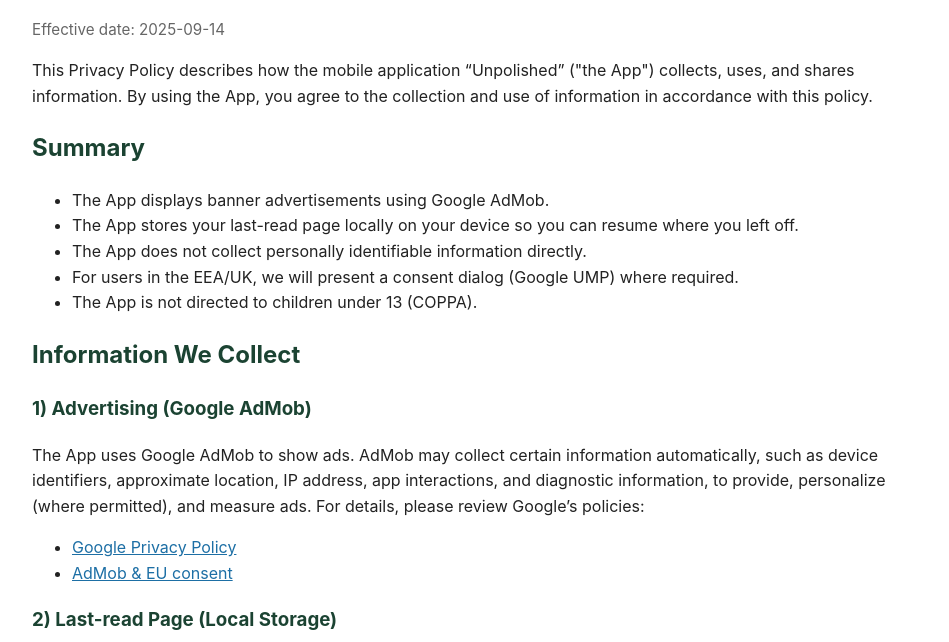
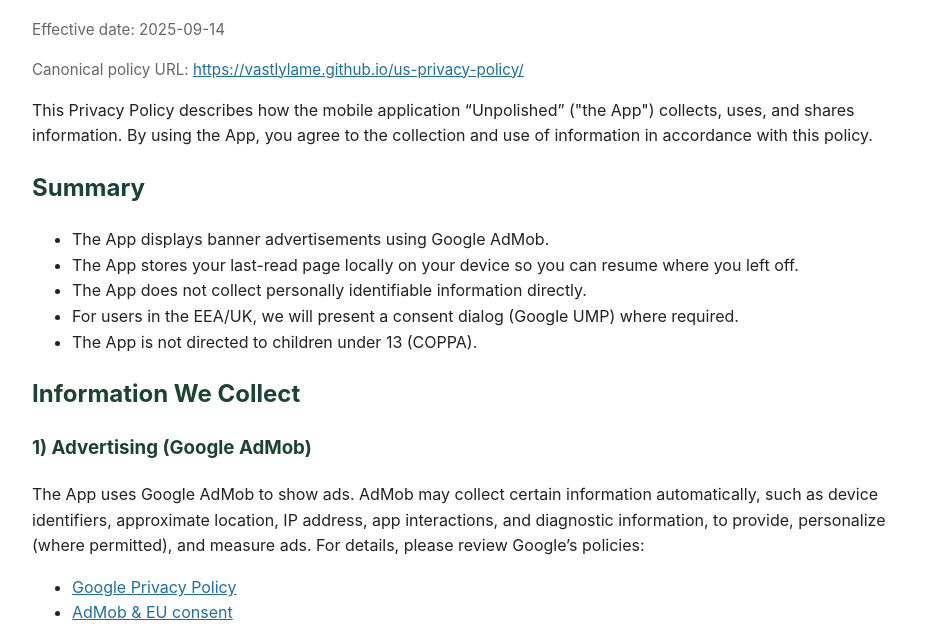
Before and after one commit to vastlylame/us-privacy-policy, a plain HTML site: page privacy_policy.html in a window 1280 px wide. Shown: the part 100-742 px from the top of the page, without its empty margins (158-1107 px from the left). Drawn offline with Linux system fonts and the light colour scheme.

Commit message:
Update privacy policy with canonical URL

```diff
--- a/privacy_policy.html
+++ b/privacy_policy.html
@@ -15,6 +15,7 @@
 <body>
   <h1>Privacy Policy</h1>
   <p class="meta">Effective date: <span id="effective-date">2025-09-14</span></p>
+  <p class="meta">Canonical policy URL: <a href="https://vastlylame.github.io/us-privacy-policy/" target="_blank" rel="noopener">https://vastlylame.github.io/us-privacy-policy/</a></p>
 
   <p>This Privacy Policy describes how the mobile application “Unpolished” ("the App") collects, uses, and shares information. By using the App, you agree to the collection and use of information in accordance with this policy.</p>
 
@@ -81,4 +82,7 @@
   <hr />
   <p class="meta">App identifiers used in ads: AdMob App ID and ad unit IDs configured in the App.</p>
 </body>
+</html>unit IDs configured in the App.</p>
+</body>
+
 </html>
```
